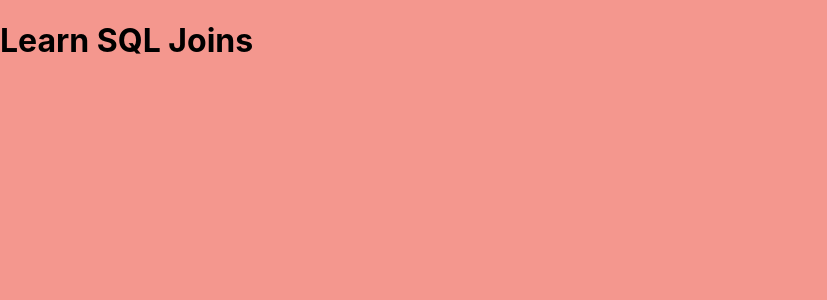
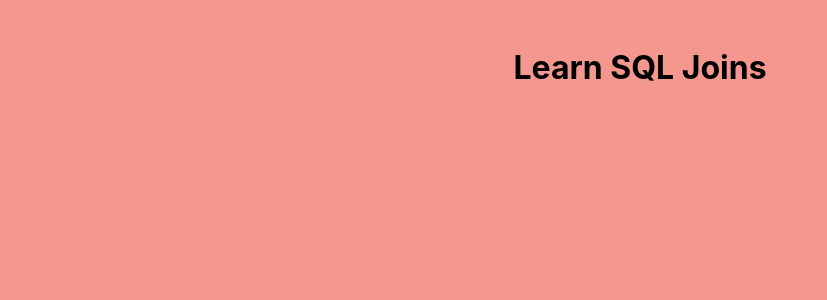
Before and after one commit to CamyH/Honours-Project, a React (Create React App) app in the folder client/: page /game in a window 1280 px wide. Shown: the top 300 px of the page, without its empty margins (0-827 px from the left). Built offline with nearby package versions, Linux system fonts and the light colour scheme.

Commit message:
styled main header

```diff
--- a/client/src/components/game/Game.jsx
+++ b/client/src/components/game/Game.jsx
@@ -5,7 +5,7 @@ import { Link } from 'react-router-dom';
 function Game() {
     return (
         <React.Fragment>
-            <h1>Learn SQL Joins</h1>
+            <h1 id='game-page-header'>Learn SQL Joins</h1>
         </React.Fragment>
     );
 }
--- a/client/src/components/game/game.scss
+++ b/client/src/components/game/game.scss
@@ -0,0 +1,6 @@
+#game-page-header {
+    display: flex;
+    justify-content: center;
+    font-size: 2rem;
+    margin: 3rem 0 10rem 0;
+}
```
